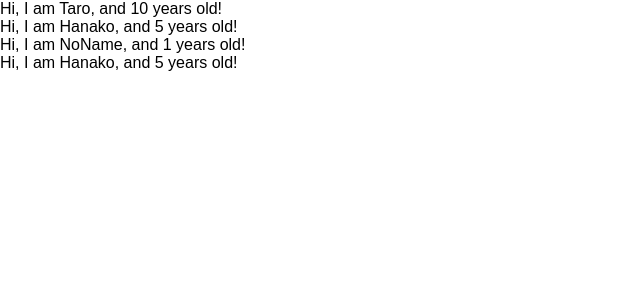
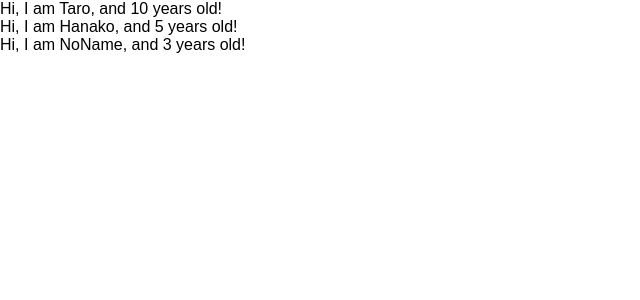
Before and after one commit to Ayaka526/front, a React (Create React App) app: page / in a window 1280 px wide. Shown: the top 300 px of the page, without its empty margins (0-640 px from the left). Built offline with nearby package versions, Linux system fonts and the light colour scheme.

Commit message:
[edit]propsの型について勉強

```diff
--- a/package.json
+++ b/package.json
@@ -4,6 +4,7 @@
   "private": true,
   "dependencies": {
     "faker": "^4.1.0",
+    "prop-types": "^15.7.2",
     "react": "^16.9.0",
     "react-dom": "^16.9.0",
     "react-scripts": "3.1.1"
--- a/src/App.js
+++ b/src/App.js
@@ -1,19 +1,19 @@
 import React from 'react';
+import PropTypes from 'prop-types';
 
 const App = () => {
     const profiles = [
-        {name: "Taro", age: "10"},
-        {name: "Hanako",age:"5"},
-        {name: "NoName"}
+        {name: "Taro", age: 10},
+        {name: "Hanako",age: 5},
+        {name: "NoName",age: 3}
     ]
     return (
         <div>
             {
-                profiles.map((profile, index)=>{
+                profiles.map((profile, index) => {
                     return <User name={profile.name} age={profile.age} key={index}/>
                 })
             }
-            <User name={"Hanako"} age={"5"}/>
         </div>
     )
 }
@@ -23,8 +23,10 @@
     return <div>Hi, I am {props.name}, and {props.age} years old!</div>
 }
 
-User.defaultProps = {
-    age:1
+//nameに対する型の定義はString,ageはnumber
+User.propTypes ={
+    name : PropTypes.string,
+    age : PropTypes.number.isRequired
 }
 
 export default App;
```
Also changed, not shown: 1 other file (tests, documents, lock files or other folders).
